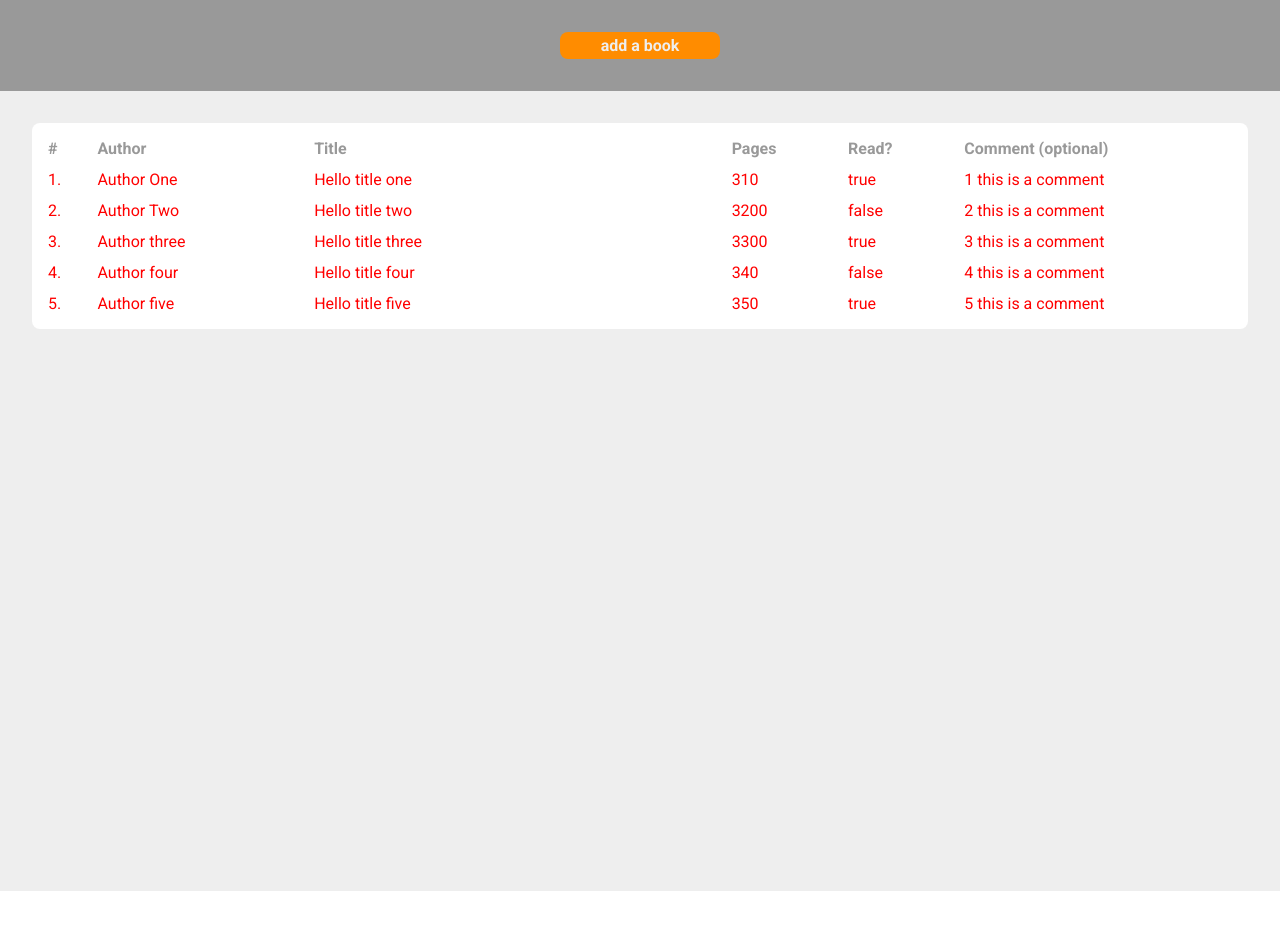
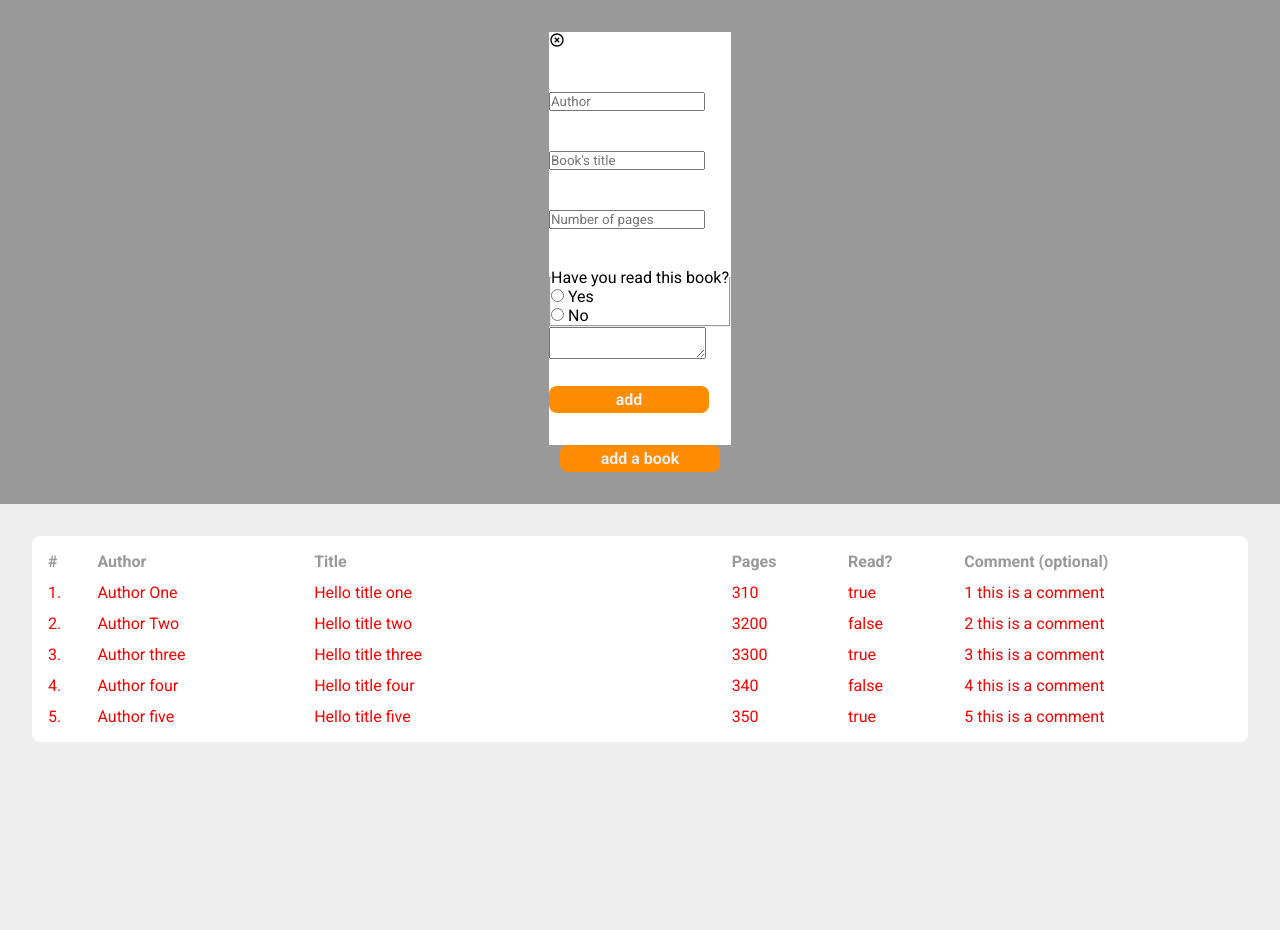
Before and after one commit to xxh296/library, a plain HTML site: page index.html in a window 1280 px wide. Shown: the top 930 px of the page. Before the commit the page ends 891 px from the top, so only its background shows below. Drawn offline with Linux system fonts and the light colour scheme.

Commit message:
Place controls on `.data-form` * Applied `display: grid` * Added the "x" icon, inputs, radio buttons, textarea, and submit button.

```diff
--- a/index.html
+++ b/index.html
@@ -13,6 +13,39 @@
 <body>
     <div class="container">
         <div class="top-container">
+            <div class="data-form">
+                <div>
+                    <img src="./images/close-circle-outline.svg" alt="Close button image - click to close the dialogue that adds a new book.">
+                    </div>
+                <div>
+                    <input type="text" name="author" id="input-author" placeholder="Author">
+                </div>
+                <div>
+                    <input type="text" name="title" id="input-title" placeholder="Book's title">
+                </div>
+                <div>
+                    <input type="number" name="Pages" id="input-pages" placeholder="Number of pages">
+                </div>
+                <div>
+                    <fieldset>
+                        <legend>Have you read this book?</legend>
+                            <div>
+                                <input type="radio" name="yes" value="yes" id="radio-yes">
+                                <label for="yes">Yes</label>
+                            </div>
+                            <div>
+                                <input type="radio" name="no" value="no" id="radio-no">
+                                <label for="no">No</label>
+                            </div>
+                    </fieldset>
+                </div>
+                <div>
+                    <textarea name="Comment (optional)" id="textarea-comment"></textarea>
+                </div>
+                <div>
+                    <button>add</button>
+                </div>
+            </div>
             <!-- <button>add a book</button> -->
         </div>
         <div class="bottom-container">
--- a/script.js
+++ b/script.js
@@ -13,6 +13,8 @@ addBookButton.addEventListener("click", () => {
   // when the form is ready
   alert("Button clicked!");
 });
+
+// data-form
 
 function Book(author, title, pages, isRead, comment) {
     this.author = author;
--- a/style.css
+++ b/style.css
@@ -74,3 +74,16 @@
     /* DEBUG*/
     color: red;
 }
+
+.data-form {
+     /* DEBUG */
+    background-color: white;
+    color: black;
+
+    display: grid;
+    grid-template-rows: repeat(7, 1fr);
+}
+
+.data-form img {
+    height: 16px;
+}
```
Also changed, not shown: images/close-circle-outline.svg (added), 1 other file.
